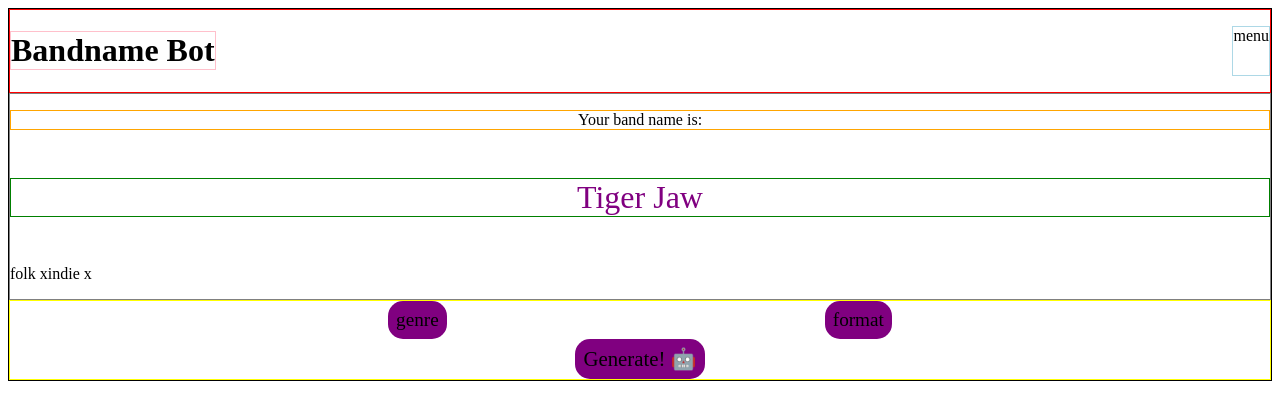
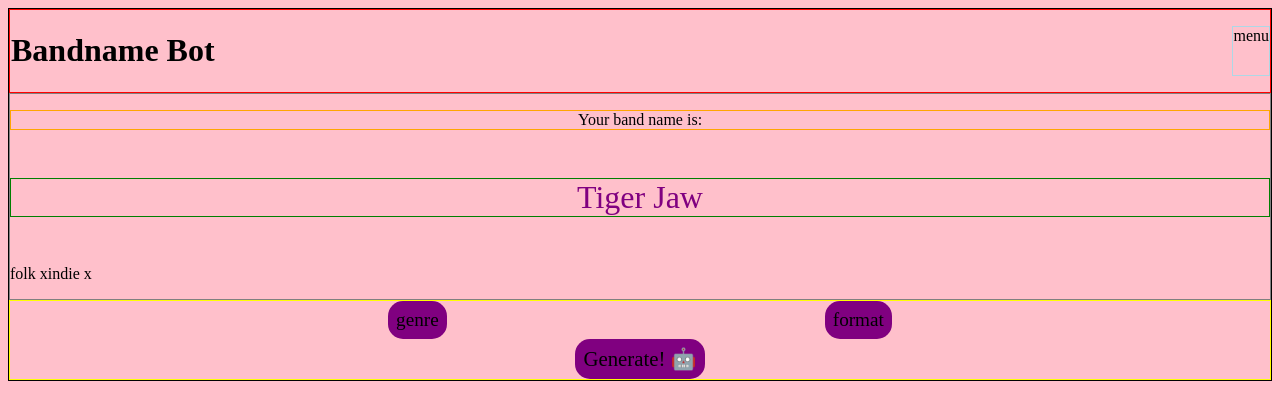
Before and after one commit to danisacoder/band-name-generator, a plain HTML site: page index.html in a window 1280 px wide. Drawn offline with Linux system fonts and the light colour scheme.

Commit message:
testing media queries

```diff
--- a/style.css
+++ b/style.css
@@ -62,3 +62,9 @@
   text-align: center;
   margin: 0 auto;
 }
+
+@media screen and (min-width: 1000px) {
+  body {
+    background-color: pink;
+  }
+}
```
